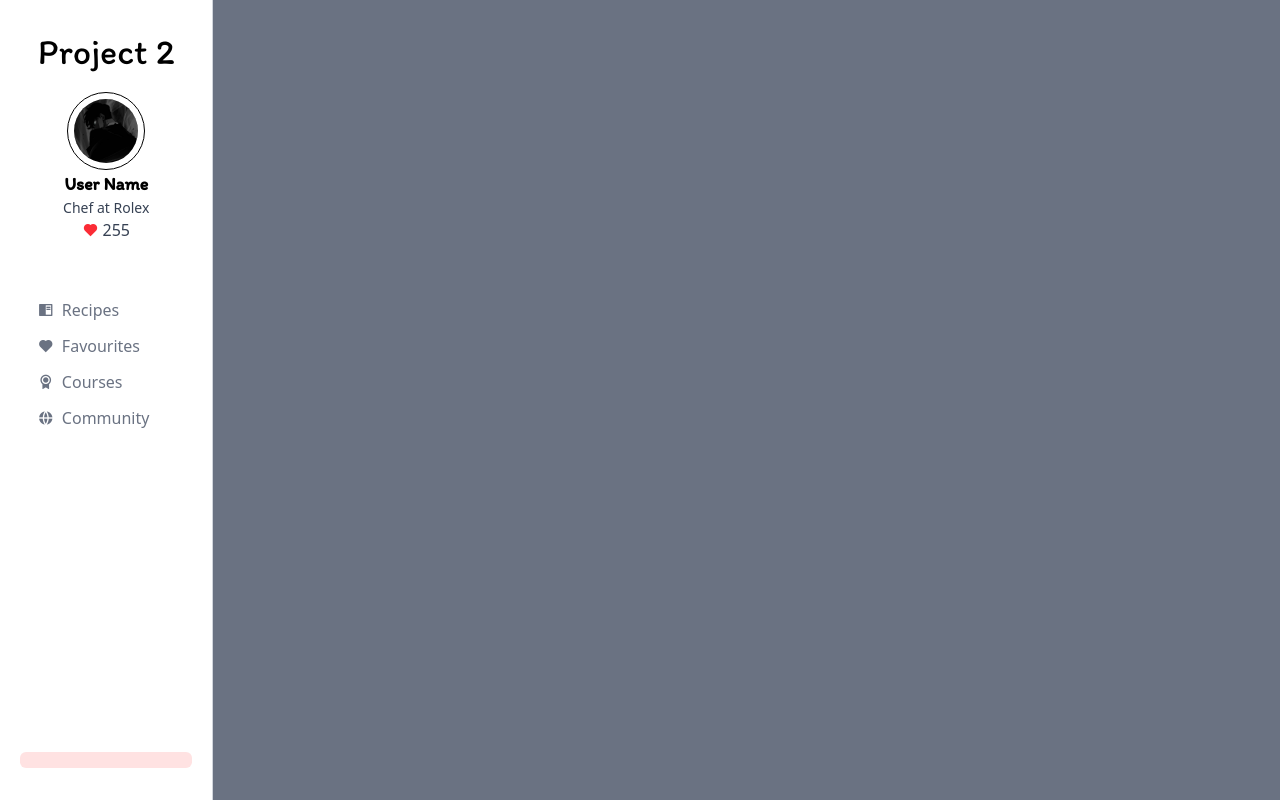
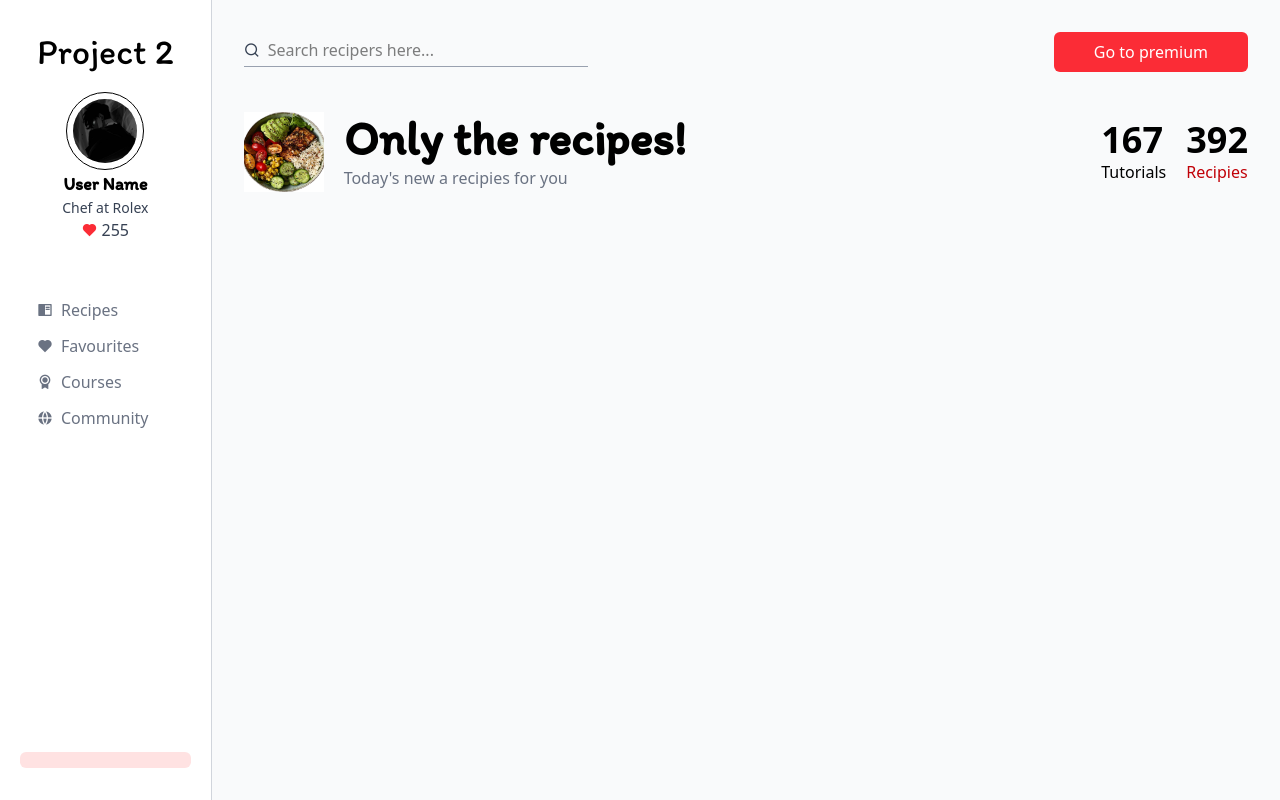
Before and after one commit to GracianoNetoo/dashboard-w-tailwind, a plain HTML site: page index.html in a window 1280 px wide. Drawn offline with nearby package versions, Linux system fonts and the light colour scheme.

Commit message:
Atualizado a Topbar search e informações

```diff
--- a/index.html
+++ b/index.html
@@ -61,7 +61,40 @@
             </div>
         </div>
         <!--Main-->
-        <div class="bg-gray-500 w-full h-screen"></div>
+        <div class="bg-gray-50 w-full h-screen overflow-y-scroll p-8">
+            <!--Top Bar-->
+            <div class="flex justify-between items-center">
+                <div class="flex items-center gap-2 border-b border-gray-400 pb-1">
+                    <i class="ri-search-line text-gray-700"></i>
+                    <input type="text" placeholder="Search recipers here..." class="bg-transparent w-80 outline-none border-none">
+                </div>
+                <div class="bg-red-500 px-10 py-2 rounded-md text-white cursor-pointer">Go to premium</div>
+            </div>
+            <!--Content-->
+            <div>
+                <!--Title-->
+                <div class="flex justify-between items-center mt-10">
+                    <div class="flex items-center gap-5">
+                        <img class="h-20 w-20" src="assests/img/prato1.jpg" alt="">
+                        <div>
+                            <div class="text-5xl font-bold mb-1" style="font-family: 'Itim', 'cursive';">Only the recipes!</div>
+                            <div class="text-gray-500">Today's new a recipies for you</div>
+                        </div>
+                    </div>
+                    <div class="flex items-center">
+                        <div>
+                            <div class="text-4xl font-bold">167</div>
+                            <div class="text-gra-500">Tutorials</div>
+                        </div>
+                        <div class="pl-5">
+                            <div class="text-4xl font-bold">392</div>
+                            <div class="text-red-700">Recipies</div>
+                        </div>
+                    </div>
+                    <!--Cards-->
+                </div>
+            </div>
+        </div>
     </div>
 </body>
 </html>
```
Also changed, not shown: assests/img/Casio-G-Shock-Men-s-Carbon-Mudmaster-Shock-Resistant-200-Meter-Water-Resistant-Bluetooth-Watch-Model-GG-B100-1A9CR_83ecfd6d-f325-434a-bc31-d1035a35fda8_2.c2052e92841a9297c6885d1e1181d4f5.png (deleted), assests/img/prato1.jpg (added).
